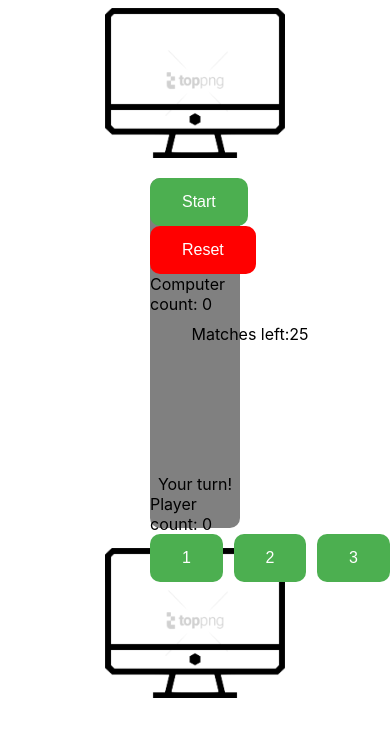
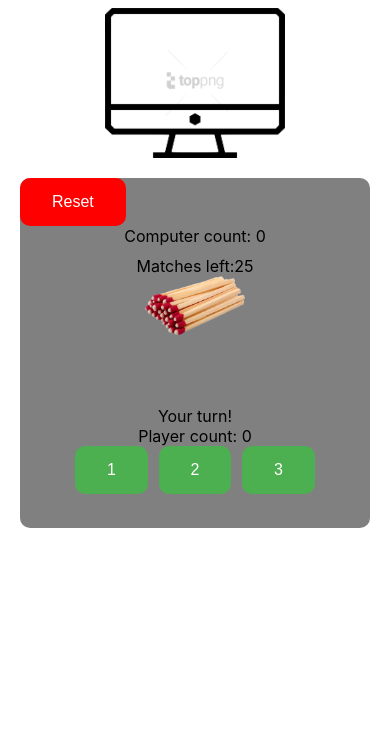
Before and after one commit to nub1a/game_of_matches, a React (Create React App) app: page / in a window 390 px wide. Both pictures are taken after a click on the button "Start". Shown: the top 736 px of the page. Built offline with nearby package versions, Linux system fonts and the light colour scheme.

Commit message:
optimized for mobile screens and added match image

```diff
--- a/src/App.css
+++ b/src/App.css
@@ -12,14 +12,6 @@
   margin: 20px auto;
   background-color: gray;
   border-radius: 10px;
-}
-
-.player {
-  width: 180px;
-  height: 150px;
-  margin: 0 auto;
-  background-image: url(images/computer.png);
-  background-size: cover;
 }
 
 .start_button {
@@ -102,3 +94,13 @@
 .who_won {
   text-align: center;
 }
+
+.match_img {
+  width: 100px;
+}
+
+@media screen and (max-width: 700px) {
+  .board {
+    width: calc(100vw - 40px);
+  }
+}
--- a/src/App.js
+++ b/src/App.js
@@ -1,5 +1,6 @@
 import React, { useState, useEffect, useRef } from 'react';
 import './App.css';
+import match from './images/match.png';
 
 export const App = () => {
 
@@ -7,7 +8,7 @@ export const App = () => {
   const [playerCount, setPlayerCount] = useState(0);
   const [computerCount, setComputerCount] = useState(0);
   const [isPlayerTurn, setPlayerTurn] = useState(true);
-  const [started, setStarted] = useState(false);
+  const [isStarted, setisStarted] = useState(false);
   const [whoWon, setWhoWon] = useState(null);
   const countRef = useRef();
   countRef.current = count;
@@ -22,7 +23,19 @@ export const App = () => {
     }
   }, [count]);
 
-  const random = () => {
+  const startGame = () => {
+    setisStarted(true);
+  }
+
+  const resetGame = () => {
+    setCount(25);
+    setWhoWon(null);
+    setPlayerCount(0);
+    setComputerCount(0);
+    setPlayerTurn(true);
+  }
+
+  const computerTurn = () => {
     setTimeout(() => {
       let randomNumber;
       if (countRef.current === 1) {
@@ -46,13 +59,13 @@ export const App = () => {
   }
 
   const playerTurn = (event) => {
-    const { innerText } = event.target;
+    const {innerText} = event.target;
     if (count === 0 || !isPlayerTurn || count - +innerText < 0) return;
     if (count - +innerText !== 0) {
       setCount(count - +innerText);
       setPlayerCount(playerCount + +innerText);
       setPlayerTurn(false);
-      random();
+      computerTurn();
     } else {
       setCount(count - +innerText);
       setPlayerCount(playerCount + +innerText);
@@ -60,31 +73,21 @@ export const App = () => {
     }
   }
 
-  const startGame = () => {
-    setStarted(true);
-  }
-
-  const resetGame = () => {
-    setCount(25);
-    setWhoWon(null);
-    setPlayerCount(0);
-    setComputerCount(0);
-    setPlayerTurn(true);
-  }
-
-
-
   return (
       <>
         <div className="computer"/>
         <div className="board">
-          <button className="start_button" onClick={startGame}>Start</button>
-          {started ?
-              <>
+          {!isStarted
+              ? <button className="start_button" onClick={startGame}>Start</button>
+              : ''
+          }
+          {isStarted
+              ? <>
                   <button className="reset_button" onClick={resetGame}>Reset</button>
                   <div className="players_counter">{'Computer count: '}{computerCount}</div>
                   <div className="counter">
                     Matches left:{count}
+                    <img src={match} alt="match" className="match_img"/>
                   </div>
                   <div className="who_won">
                     {whoWon === 'user' ? 'User won!' : ''}
@@ -102,7 +105,6 @@ export const App = () => {
                 </>
               : ''}
         </div>
-        <div className="player"/>
       </>
   );
 }
```
Also changed, not shown: src/images/match.png (added). Lines whose indentation alone changed are shown as unchanged.
